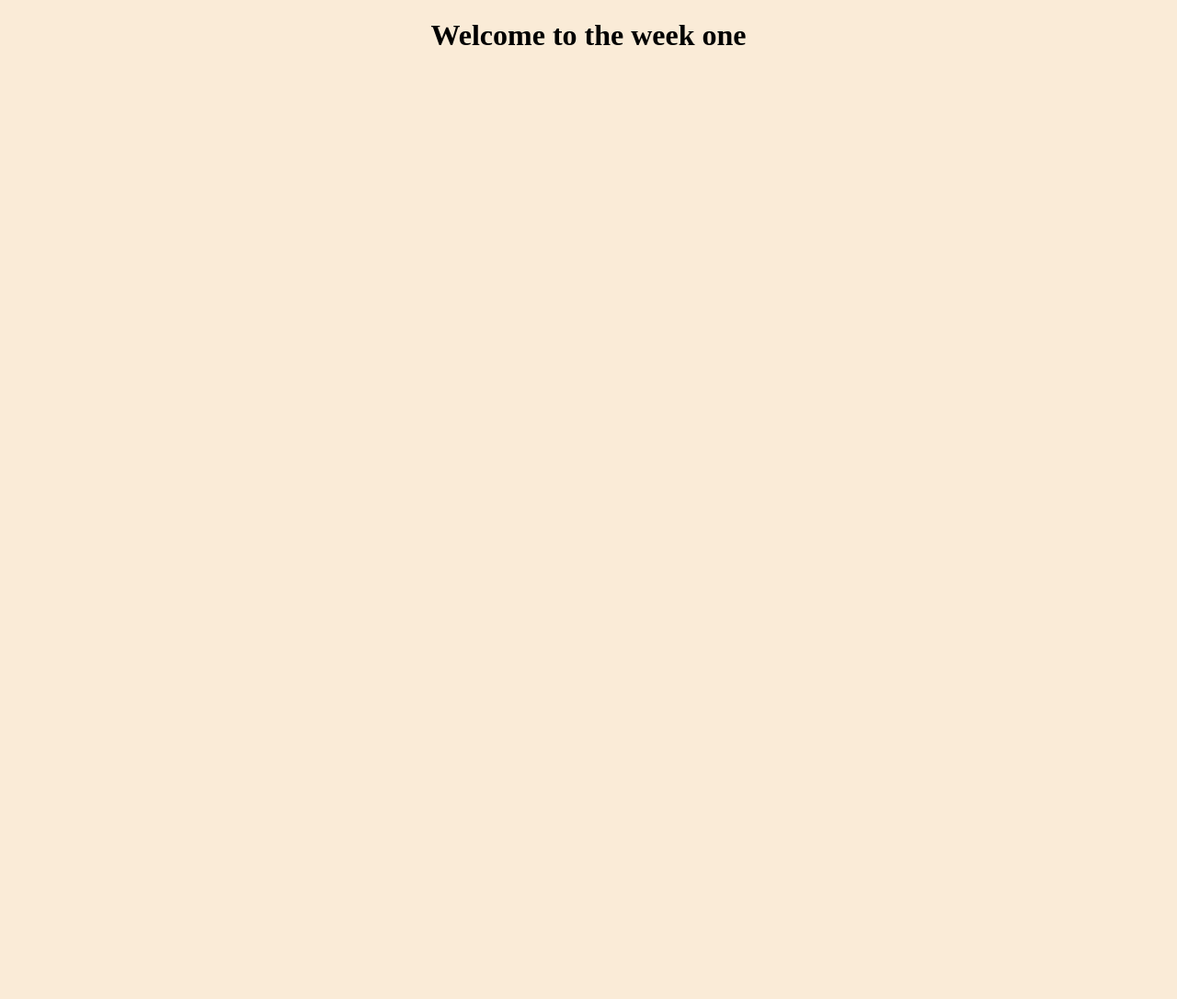
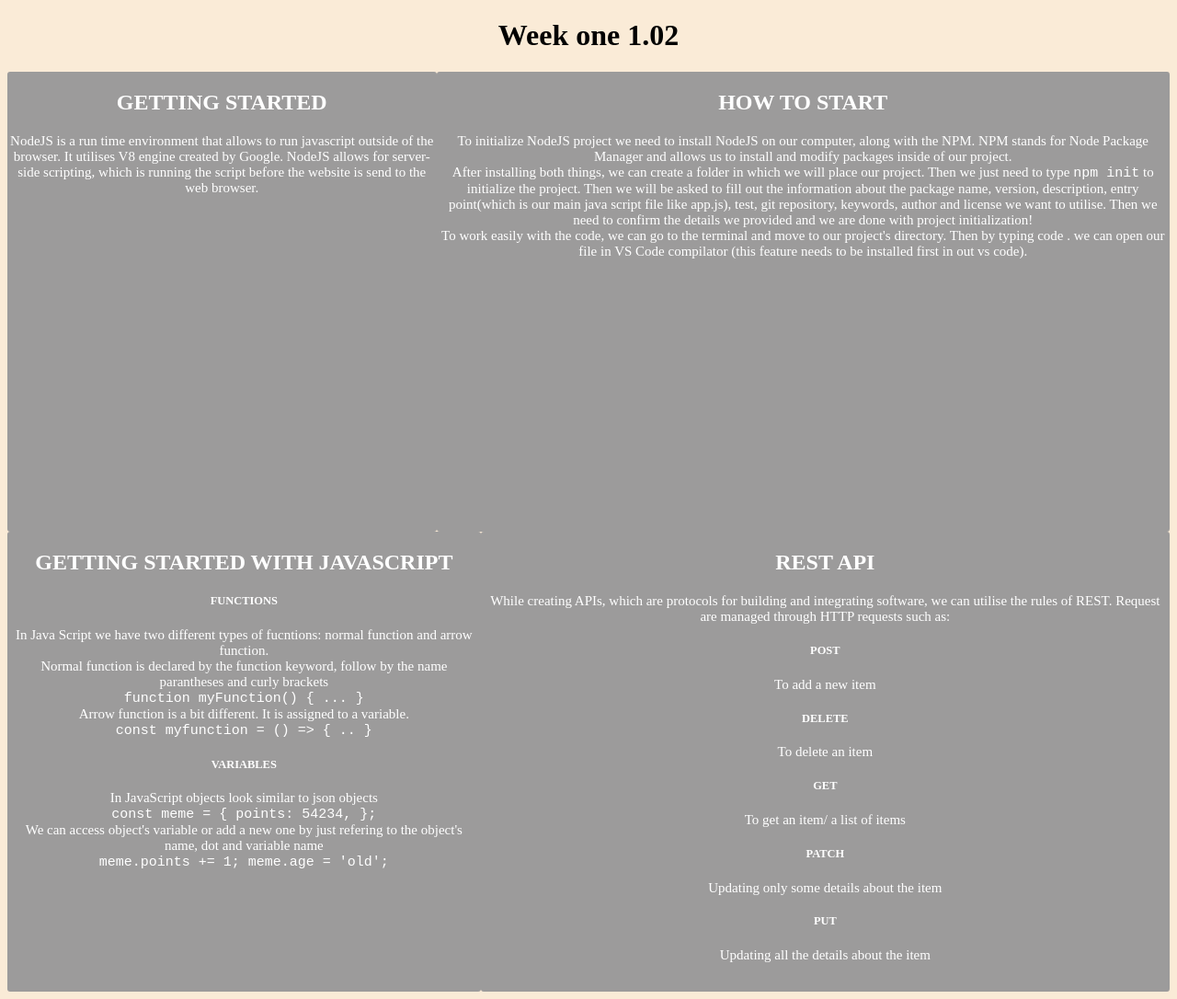
Before and after one commit to pstepien-design/mandatory1-nodejs, a website: page public/pages/week1/week1.html in a window 1280 px wide. Shown: the whole page at 92% size. Before the commit the page ends 800 px from the top, so only its background shows below. Drawn offline with Linux system fonts and the light colour scheme.

Commit message:
finished welcome page and week one page

```diff
--- a/nodemon.json
+++ b/nodemon.json
@@ -1,3 +1,3 @@
 {
-  "ex": "js, html, json, mjs, css"
+  "ext": "js, html, json, mjs, css"
 }
--- a/public/pages/week1/week1.css
+++ b/public/pages/week1/week1.css
@@ -2,7 +2,25 @@ body {
   background-color: antiquewhite;
   height: 100%;
 }
-h1{
+h1 {
   text-align: center;
-  margin-top: 20px
+  margin-top: 20px;
 }
+.col {
+  background-color: rgb(156, 155, 155);
+  margin: 30px;
+  border-radius: 3px;
+  color: white;
+  text-align: center;
+  height: 100%;
+  display: table-cell;
+  height: 500px;
+}
+.col__content {
+  margin-top: 20px;
+  font-size: 15px;
+}
+.col-container {
+  display: table;
+  width: 100%;
+}
--- a/public/pages/week1/week1.html
+++ b/public/pages/week1/week1.html
@@ -1,13 +1,104 @@
 <!DOCTYPE html>
 <html lang="en">
-<head>
-  <meta charset="UTF-8">
-  <meta http-equiv="X-UA-Compatible" content="IE=edge">
-  <meta name="viewport" content="width=device-width, initial-scale=1.0">
-  <link rel="stylesheet" href="/pages/week1/week1.css"/>
-  <title>Week One</title>
-</head>
-<body>
-  <h1> Welcome to the week one</h1>
-</body>
+  <head>
+    <meta charset="UTF-8" />
+    <meta http-equiv="X-UA-Compatible" content="IE=edge" />
+    <meta name="viewport" content="width=device-width, initial-scale=1.0" />
+    <link rel="stylesheet" href="/pages/week1/week1.css" />
+    <title>Week One</title>
+  </head>
+  <body>
+    <h1>Week one 1.02</h1>
+
+    <div class="container col-container">
+      <div class="row align-items-start">
+        <div class="col">
+          <h2>GETTING STARTED</h2>
+          <div class="col__content">
+            <p>
+              NodeJS is a run time environment that allows to run javascript
+              outside of the browser. It utilises V8 engine created by Google.
+              NodeJS allows for server-side scripting, which is running the
+              script before the website is send to the web browser.
+            </p>
+          </div>
+        </div>
+        <div class="col">
+          <h2>HOW TO START</h2>
+          <div class="col__content">
+            <p>
+              To initialize NodeJS project we need to install NodeJS on our
+              computer, along with the NPM. NPM stands for Node Package Manager
+              and allows us to install and modify packages inside of our
+              project.
+              <br />
+              After installing both things, we can create a folder in which we
+              will place our project. Then we just need to type
+              <code>npm init</code> to initialize the project. Then we will be
+              asked to fill out the information about the package name, version,
+              description, entry point(which is our main java script file like
+              app.js), test, git repository, keywords, author and license we
+              want to utilise. Then we need to confirm the details we provided
+              and we are done with project initialization!
+              <br />
+              To work easily with the code, we can go to the terminal and move
+              to our project's directory. Then by typing code . we can open our
+              file in VS Code compilator (this feature needs to be installed
+              first in out vs code).
+            </p>
+          </div>
+        </div>
+      </div>
+      <div class="row align-items-start">
+        <div class="col">
+          <h2>GETTING STARTED WITH JAVASCRIPT</h2>
+          <div class="col__content">
+            <h5>FUNCTIONS</h5>
+            <p>
+              In Java Script we have two different types of fucntions: normal
+              function and arrow function.
+              <br />
+              Normal function is declared by the function keyword, follow by the
+              name parantheses and curly brackets
+              <br />
+              <code> function myFunction() { ... } </code>
+              <br />
+              Arrow function is a bit different. It is assigned to a variable.
+              <br />
+              <code> const myfunction = () => { .. } </code>
+            </p>
+            <h5>VARIABLES</h5>
+            <p>
+              In JavaScript objects look similar to json objects
+              <br />
+              <code> const meme = { points: 54234, }; </code>
+              <br>
+              We can access object's variable or add a new one by just refering
+              to the object's name, dot and variable name
+              <br />
+              <code> meme.points += 1; meme.age = 'old'; </code>
+            </p>
+          </div>
+        </div>
+        <div class="col">
+          <h2>REST API</h2>
+          <div class="col__content">
+            <p>
+              While creating APIs, which are protocols for building and integrating software, we can utilise the rules of REST. Request are managed through HTTP requests such as:
+              <h5> POST </h5>
+              <p>To add a new item </p>
+              <h5> DELETE </h5>
+              <p>To delete an item </p>
+              <h5> GET </h5>
+              <p>To get an item/ a list of items </p>
+              <h5> PATCH </h5>
+              <p>Updating only some details about the item </p>
+              <h5> PUT </h5>
+              <p>Updating all the details about the item </p>
+            </p>
+          </div>
+        </div>
+      </div>
+    </div>
+  </body>
 </html>
```
Also changed, not shown: public/components/footer/footer.html (+1 -1 lines), public/pages/homepage/homepage.css (+15 -2 lines), public/pages/homepage/homepage.html (+21 -10 lines), public/components/footer/footer.css (deleted), public/images/photo.png (added).
